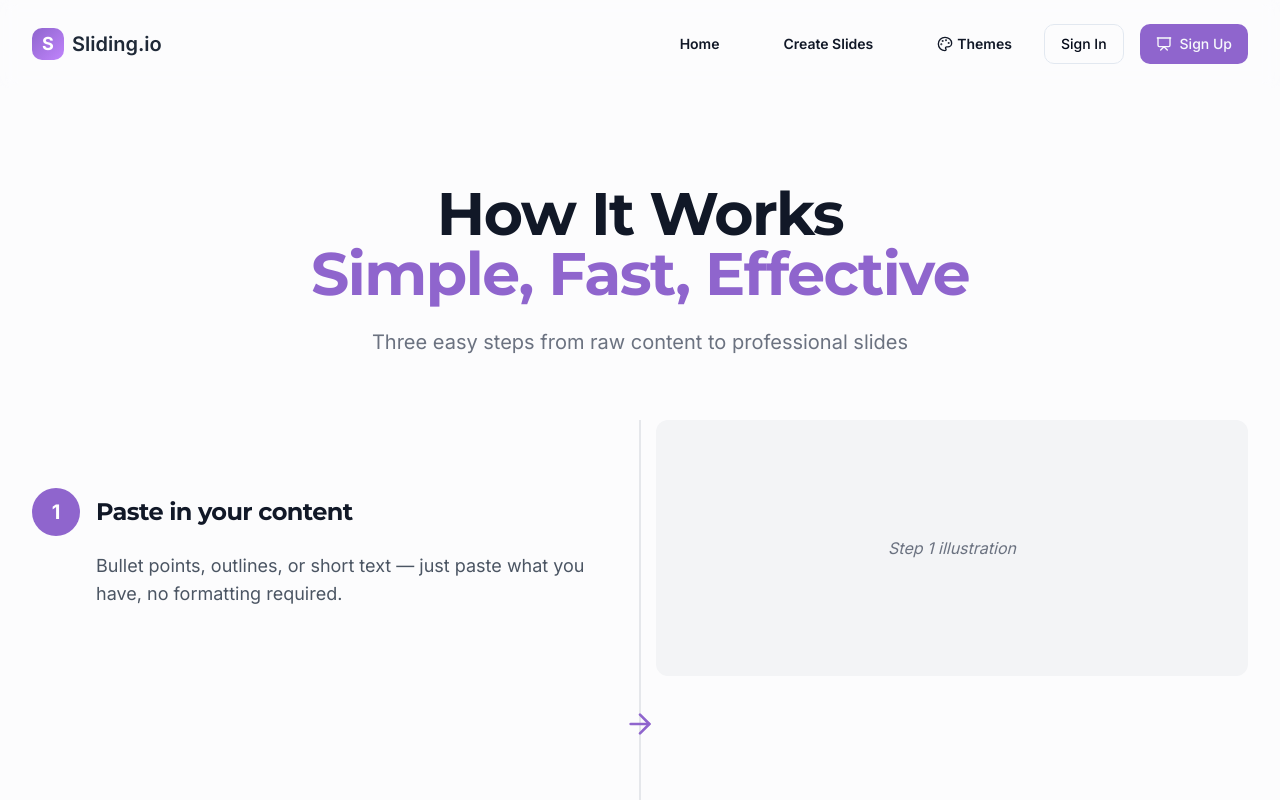
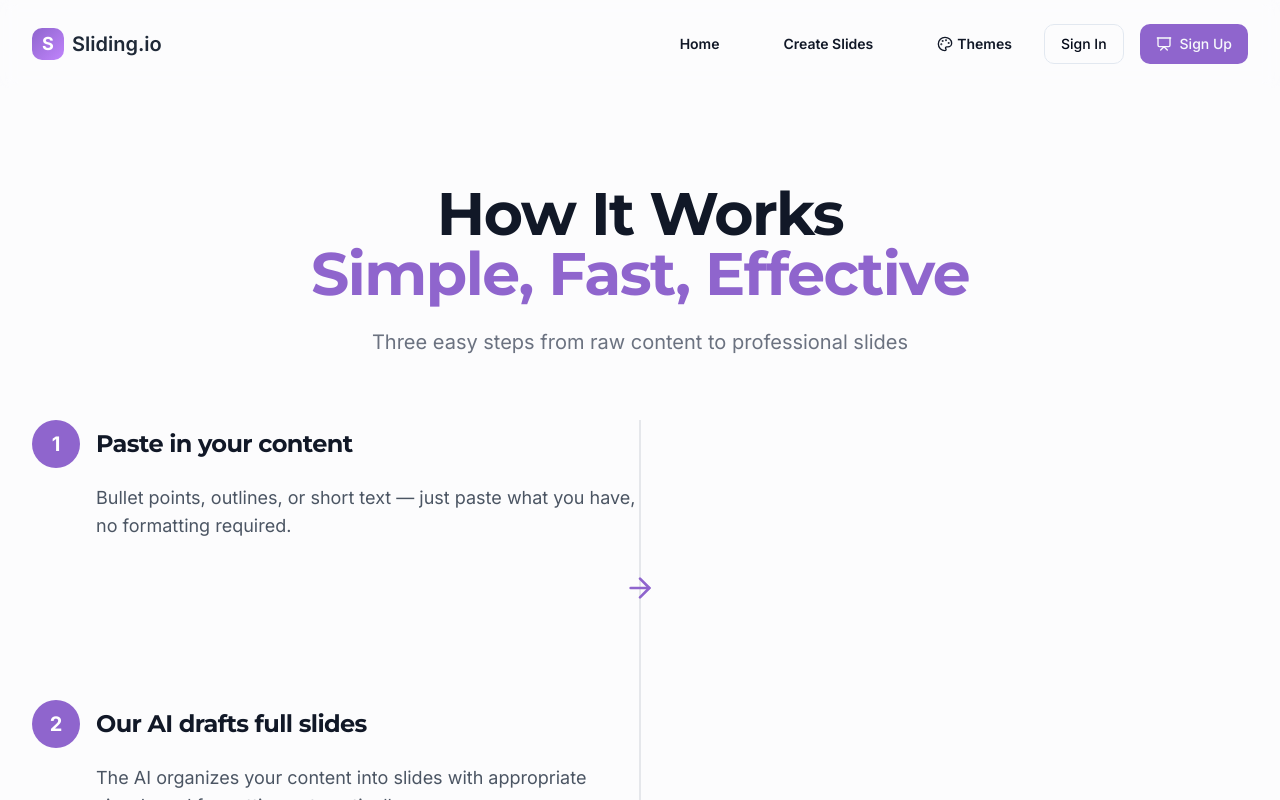
Before and after one commit to lyamsays/sliding-deck-wizard, a React (Vite) app: page /how-it-works in a window 1280 px wide. Shown: the top 800 px of the page. Built offline with nearby package versions, Linux system fonts and the light colour scheme.

Commit message:
Remove How It Works visualization boxes
Remove the visualization boxes from the How It Works page.

```diff
--- a/src/components/HowItWorks.tsx
+++ b/src/components/HowItWorks.tsx
@@ -34,7 +34,7 @@ const HowItWorks = () => {
 
         <div className="grid md:grid-cols-3 gap-10">
           {steps.map((step, index) => (
-            <div key={index} className="relative">
+            <div key={index} className="relative bg-white p-6 rounded-lg shadow-sm">
               <div className="text-5xl font-bold text-primary/20 mb-4">{step.number}</div>
               <h3 className="text-xl font-semibold text-gray-900 mb-2">{step.title}</h3>
               <p className="text-gray-600">{step.description}</p>
--- a/src/pages/HowItWorksPage.tsx
+++ b/src/pages/HowItWorksPage.tsx
@@ -45,9 +45,9 @@ const HowItWorksPage = () => {
           {/* Steps */}
           {steps.map((step, index) => (
             <div key={index} className="relative mb-24 last:mb-0">
-              <div className="md:grid md:grid-cols-2 md:gap-8 items-center">
+              <div className="md:flex md:items-center md:gap-8">
                 {/* Step number and content - alternating sides */}
-                <div className={`md:col-span-1 ${index % 2 === 1 ? 'md:order-2' : ''}`}>
+                <div className={`md:w-1/2 ${index % 2 === 1 ? 'md:order-2' : ''}`}>
                   <div className="flex items-center mb-4">
                     <div className="flex-shrink-0 h-12 w-12 rounded-full bg-primary text-white flex items-center justify-center font-bold text-xl">
                       {step.number}
@@ -55,13 +55,6 @@ const HowItWorksPage = () => {
                     <h2 className="ml-4 text-2xl font-bold text-gray-900">{step.title}</h2>
                   </div>
                   <p className="text-lg text-gray-600 ml-16">{step.description}</p>
-                </div>
-
-                {/* Illustration */}
-                <div className={`mt-8 md:mt-0 md:col-span-1 ${index % 2 === 1 ? 'md:order-1' : ''}`}>
-                  <div className="bg-gray-100 h-64 rounded-lg flex items-center justify-center">
-                    <p className="text-gray-500 italic">Step {step.number} illustration</p>
-                  </div>
                 </div>
               </div>
 
```
